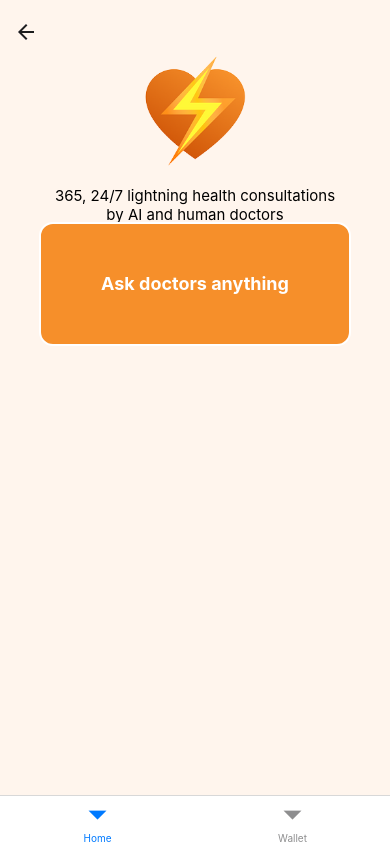
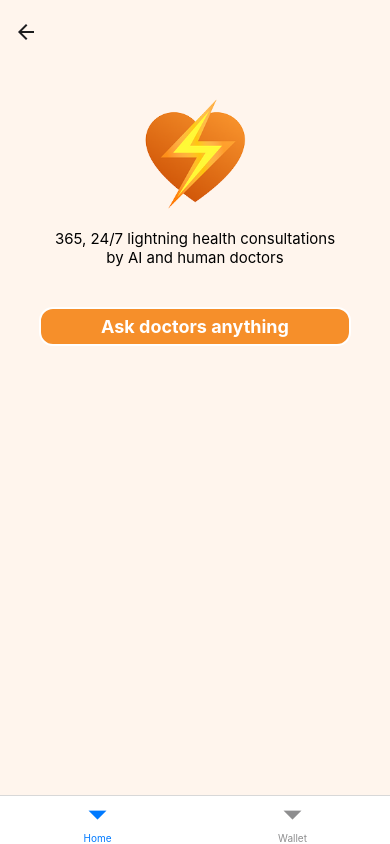
Before and after one commit to heartbit-io/heartbit-wallet-client, a React Native app: screen /Tab in a window 390 px wide. Built offline with nearby package versions, Linux system fonts and the light colour scheme.

Commit message:
feat: add mvp home, ask, bounty screens

```diff
--- a/src/screens/home/Ask.tsx
+++ b/src/screens/home/Ask.tsx
@@ -1,47 +1,13 @@
-import {
-	SafeAreaView,
-	StyleSheet,
-	Text,
-	View,
-	KeyboardAvoidingView,
-	Platform,
-	TextInput,
-} from 'react-native';
-
-import React, { useState } from 'react';
+import { ScrollView, StyleSheet, Text } from 'react-native';
+import React from 'react';
+import AskContent from '../../components/home/AskContent';
 
 function Ask({ navigation }: { navigation: any }) {
-	const [question, setQuestion] = useState('');
-	const questionHandler = (question: string) => {
-		setQuestion(question);
-	};
-
 	return (
-		<SafeAreaView style={styles.container}>
-			<View style={styles.columnContainer}>
-				<Text style={styles.veryBigText}>What do you want to ask?</Text>
-				<KeyboardAvoidingView
-					behavior={Platform.select({ ios: 'padding', android: undefined })}
-					style={styles.contentArea}
-				>
-					<TextInput
-						textAlign="center"
-						returnKeyType="go"
-						multiline={true}
-						blurOnSubmit
-						onChangeText={question => questionHandler(question)}
-						onSubmitEditing={async () => {
-							try {
-								navigation.navigate('Bounty');
-								console.log(question);
-							} catch (e) {}
-						}}
-						style={styles.input}
-						placeholder="Write here"
-					/>
-				</KeyboardAvoidingView>
-			</View>
-		</SafeAreaView>
+		<ScrollView keyboardShouldPersistTaps="always" style={styles.container}>
+			<Text style={styles.veryBigText}>What do you want to ask?</Text>
+			<AskContent navigation={navigation} />
+		</ScrollView>
 	);
 }
 
@@ -73,6 +39,7 @@ const styles = StyleSheet.create({
 	veryBigText: {
 		fontSize: 28,
 		fontWeight: 'bold',
+		marginLeft: '3%',
 	},
 	input: {
 		backgroundColor: '#FFF5ED',
--- a/src/screens/home/Bounty.tsx
+++ b/src/screens/home/Bounty.tsx
@@ -1,25 +1,13 @@
-import {
-	SafeAreaView,
-	StyleSheet,
-	Text,
-	View,
-	KeyboardAvoidingView,
-	Platform,
-	TextInput,
-} from 'react-native';
-
+import { SafeAreaView, StyleSheet, Text, View } from 'react-native';
 import React, { useState } from 'react';
+import { BountyChoice } from '../../components/home/BountyChoice';
 
 function Bounty({ navigation }: { navigation: any }) {
-	const [bounty, setBounty] = useState('');
-	const bountyHandler = (bounty: string) => {
-		setBounty(bounty);
-	};
-
 	return (
 		<SafeAreaView style={styles.container}>
 			<View style={styles.columnContainer}>
 				<Text style={styles.veryBigText}>Set a bounty for human answers</Text>
+				<BountyChoice navigation={navigation} />
 			</View>
 		</SafeAreaView>
 	);
--- a/src/screens/home/Home.tsx
+++ b/src/screens/home/Home.tsx
@@ -1,13 +1,7 @@
-import {
-	ScrollView,
-	Text,
-	View,
-	StyleSheet,
-	TouchableOpacity,
-} from 'react-native';
-import Logo from '../../../android/app/src/main/assets/custom/Logo';
+import { ScrollView, View, StyleSheet } from 'react-native';
 import React from 'react';
 import Intro from '../../components/home/Intro';
+import AskButton from '../../components/home/AskButton';
 
 function Home({ navigation }: { navigation: any }) {
 	return (
@@ -16,13 +10,7 @@ function Home({ navigation }: { navigation: any }) {
 				<View style={styles.contentArea}>
 					<Intro />
 				</View>
-				<TouchableOpacity
-					style={styles.button}
-					onPress={() => navigation.navigate('Ask')}
-					title="Ask"
-				>
-					<Text style={styles.whiteText}>Ask doctors anything</Text>
-				</TouchableOpacity>
+				<AskButton navigation={navigation} />
 			</View>
 		</ScrollView>
 	);
@@ -53,22 +41,4 @@ const styles = StyleSheet.create({
 		alignItems: 'center',
 		justifyContent: 'center',
 	},
-	button: {
-		flex: 1,
-		width: '80%',
-		height: '80%',
-		alignItems: 'center',
-		justifyContent: 'center',
-		borderColor: 'white',
-		borderWidth: 2,
-		backgroundColor: '#F68F2A',
-		padding: '2%',
-		margin: '10%',
-		borderRadius: 14,
-	},
-	whiteText: {
-		color: 'white',
-		fontSize: 18,
-		fontWeight: 'bold',
-	},
 });
```
